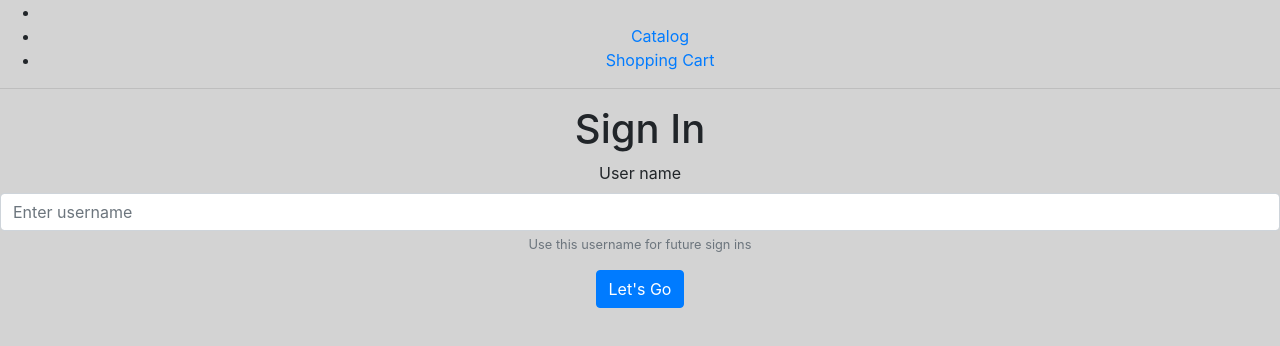
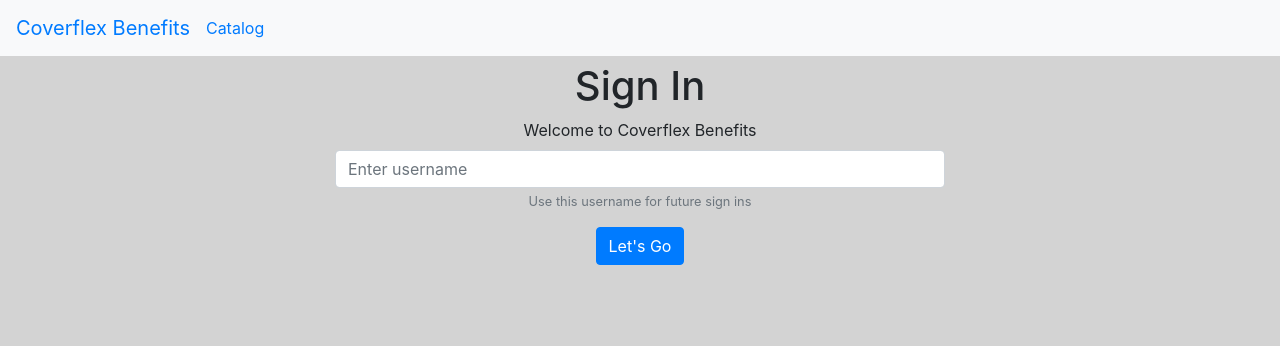
Before and after one commit to coverflex-tech/frontend-exercise, a React (Create React App) app in the folder frontend/: page /sign-in in a window 1280 px wide. Shown: the top 346 px of the page. Built offline with nearby package versions, Linux system fonts and the light colour scheme.

Commit message:
Router with auth

```diff
--- a/frontend/src/App.tsx
+++ b/frontend/src/App.tsx
@@ -1,56 +1,73 @@
 import React from "react";
+import { BrowserRouter as Router, Route, Redirect } from "react-router-dom";
 import { connect } from "react-redux";
-import {
-  BrowserRouter as Router,
-  Switch,
-  Route,
-  Link,
-  Redirect,
-} from "react-router-dom";
+import Container from "react-bootstrap/Container";
+import Row from "react-bootstrap/Row";
+import Col from "react-bootstrap/Col";
 import "./App.css";
 
 import { ProductCalatog, SignIn } from "./screens";
-import { StoreState, User } from "./store";
+import { Topbar } from "./components";
+import { StoreState, isAuthenticated } from "./store";
+
+const RoutesConfig = [
+  {
+    path: "/products",
+    component: ProductCalatog,
+    withAuth: true,
+  },
+  {
+    path: "/sign-in",
+    component: SignIn,
+    withAuth: false,
+  },
+];
 
 interface AppProps {
-  user?: User;
+  isAuthenticated: boolean;
 }
 
 class AppComponent extends React.Component<AppProps, {}> {
   render() {
-    const { user } = this.props;
+    const { isAuthenticated } = this.props;
+    const defaultPage = isAuthenticated ? "/products" : "/sign-in";
     return (
       <div className="App">
         <Router>
-          <div>
-            <ul>
-              <li>{user && `${user.username} - ${user.balance}`}</li>
-              <li>
-                <Link to="/products">Catalog</Link>
-              </li>
-              <li>
-                <Link to="/checkout">Shopping Cart</Link>
-              </li>
-            </ul>
+          <Topbar />
+          <Container fluid style={{ marginTop: "62px" }}>
+            <Row>
+              <Col md={{ span: 6, offset: 3 }}>
+                <Route exact path="/">
+                  <Redirect
+                    to={{
+                      pathname: defaultPage,
+                    }}
+                  />
+                </Route>
+                {RoutesConfig.map((route) => {
+                  if (route.withAuth === true && isAuthenticated === false) {
+                    return (
+                      <Redirect
+                        key={route.path}
+                        to={{
+                          pathname: "/sign-in",
+                        }}
+                      />
+                    );
+                  }
 
-            <hr />
-
-            <Switch>
-              <Route exact path="/">
-                <Redirect
-                  to={{
-                    pathname: "/sign-in",
-                  }}
-                />
-              </Route>
-              <Route path="/products">
-                <ProductCalatog />
-              </Route>
-              <Route path="/sign-in">
-                <SignIn />
-              </Route>
-            </Switch>
-          </div>
+                  return (
+                    <Route
+                      key={route.path}
+                      path={route.path}
+                      component={route.component}
+                    ></Route>
+                  );
+                })}
+              </Col>
+            </Row>
+          </Container>
         </Router>
       </div>
     );
@@ -58,7 +75,7 @@
 }
 
 const mapStateToProps = (state: StoreState) => ({
-  user: state.userState.user,
+  isAuthenticated: isAuthenticated(state),
 });
 
 export default connect(mapStateToProps)(AppComponent);
--- /dev/null
+++ b/frontend/src/components/index.ts
@@ -0,0 +1 @@
+export * from "./topbar";
--- /dev/null
+++ b/frontend/src/components/topbar/index.tsx
@@ -0,0 +1,40 @@
+import React from "react";
+import { Link } from "react-router-dom";
+import { connect } from "react-redux";
+import Navbar from "react-bootstrap/Navbar";
+import Nav from "react-bootstrap/Nav";
+
+import { StoreState, User } from "../../store";
+
+interface TopbarProps {
+  user?: User;
+}
+
+class TopbarComponent extends React.Component<TopbarProps, {}> {
+  render() {
+    const { user } = this.props;
+
+    return (
+      <Navbar bg="light" expand="lg" fixed="top">
+        <Navbar.Brand>
+          <Link to="/">Coverflex Benefits</Link>
+        </Navbar.Brand>
+        <Navbar.Toggle aria-controls="basic-navbar-nav" />
+        <Navbar.Collapse id="basic-navbar-nav">
+          <Nav className="mr-auto">
+            <Link to="/products">Catalog</Link>
+          </Nav>
+          <Navbar.Text>
+            {user && `${user.username} - ${user.balance}`}
+          </Navbar.Text>
+        </Navbar.Collapse>
+      </Navbar>
+    );
+  }
+}
+
+const mapStateToProps = (state: StoreState) => ({
+  user: state.userState.user,
+});
+
+export const Topbar = connect(mapStateToProps)(TopbarComponent);
--- a/frontend/src/screens/sign-in/index.tsx
+++ b/frontend/src/screens/sign-in/index.tsx
@@ -1,12 +1,14 @@
 import React from "react";
+import { History } from "history";
 import { Dispatch } from "redux";
 import { connect } from "react-redux";
 import Form from "react-bootstrap/Form";
 import Button from "react-bootstrap/Button";
-import { fetchUserRequest } from "../../store";
+import { fetchUserRequest, FetchUserInput } from "../../store";
 
 interface SignInProps {
-  signIn: (username: string) => any;
+  history: History;
+  signIn: (payload: FetchUserInput) => any;
 }
 
 interface SingInState {
@@ -24,18 +26,25 @@
 
   render() {
     return (
-      <div>
+      <>
         <h1>Sign In</h1>
         <Form
           onSubmit={(event: React.SyntheticEvent): void => {
             event.preventDefault();
             const { signIn } = this.props;
             const { username } = this.state;
-            signIn(username);
+            signIn({
+              username,
+              callbacks: {
+                success: (): void => {
+                  this.props.history.push("/products");
+                },
+              },
+            });
           }}
         >
           <Form.Group controlId="formSignIn">
-            <Form.Label>User name</Form.Label>
+            <Form.Label>Welcome to Coverflex Benefits</Form.Label>
             <Form.Control
               type="text"
               placeholder="Enter username"
@@ -53,13 +62,13 @@
             Let's Go
           </Button>
         </Form>
-      </div>
+      </>
     );
   }
 }
 
 const mapDispatchToProps = (dispatch: Dispatch) => ({
-  signIn: (username: string) => dispatch(fetchUserRequest(username)),
+  signIn: (payload: FetchUserInput) => dispatch(fetchUserRequest(payload)),
 });
 
 export const SignIn = connect(null, mapDispatchToProps)(SignInComponent);
--- a/frontend/src/store/actions.ts
+++ b/frontend/src/store/actions.ts
@@ -1,10 +1,10 @@
-import { User } from "./user";
+import { User, FetchUserInput } from "./user";
 import { ActionTypes } from "./types";
 
-export const fetchUserRequest = (username: string) => {
+export const fetchUserRequest = (payload: FetchUserInput) => {
   return {
     type: ActionTypes.FETCH_USER_REQUEST,
-    username,
+    payload,
   };
 };
 
--- a/frontend/src/store/user/index.ts
+++ b/frontend/src/store/user/index.ts
@@ -1,3 +1,4 @@
 export * from "./reducer";
 export * from "./types";
 export * from "./sagas";
+export * from "./selectors";
--- a/frontend/src/store/user/sagas/fetch-user.ts
+++ b/frontend/src/store/user/sagas/fetch-user.ts
@@ -5,7 +5,7 @@
 
 function* handleFetchUserRequest(action: AnyAction): Generator {
   try {
-    const { username } = action;
+    const { username, callbacks } = action.payload;
     const user = (yield call(fetchUser, username)) as FetchUserOutput;
     yield put(
       fetchUserSuccess({
@@ -13,6 +13,8 @@
         balance: user.user.data.balance,
       })
     );
+
+    yield call(callbacks.success);
   } catch (e) {
     yield put(fetchUserError());
   }
--- /dev/null
+++ b/frontend/src/store/user/selectors.ts
@@ -0,0 +1,5 @@
+import { StoreState } from "../types";
+
+export const isAuthenticated = (state: StoreState): boolean => {
+  return state.userState.user !== undefined;
+};
--- a/frontend/src/store/user/types.ts
+++ b/frontend/src/store/user/types.ts
@@ -6,3 +6,8 @@
   username: string;
   balance: number;
 }
+
+export interface FetchUserInput {
+  username: string;
+  callbacks: { success: () => void };
+}
```
Also changed, not shown: frontend/src/config/index.ts (line endings or trailing spaces).
